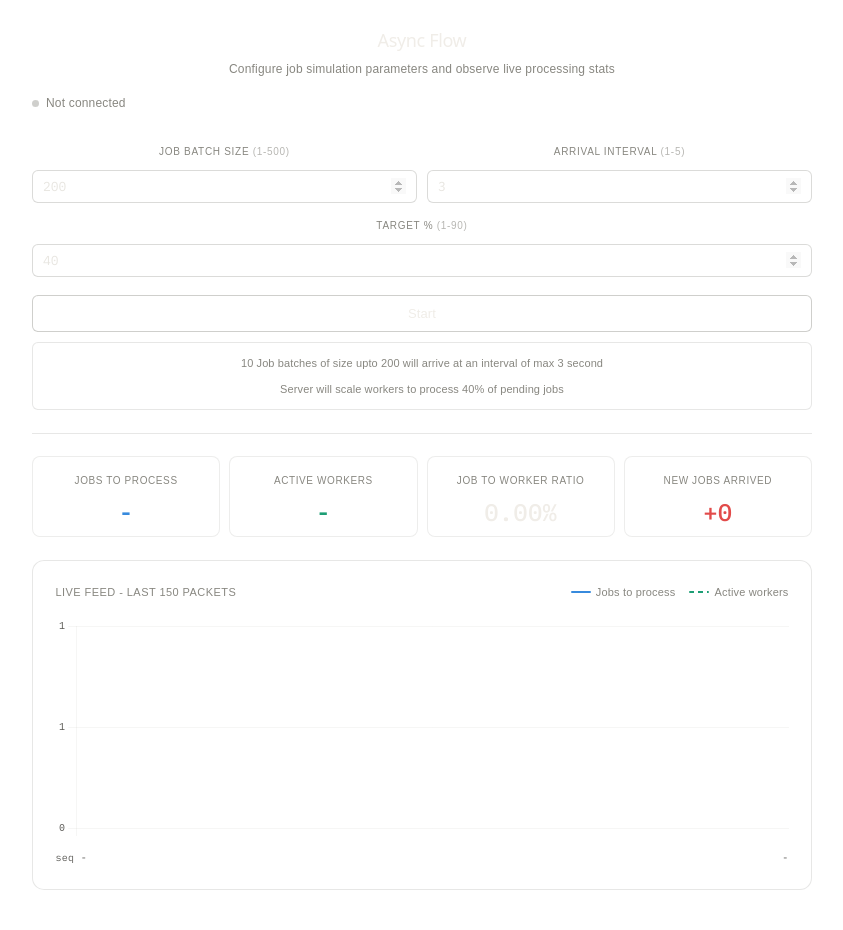
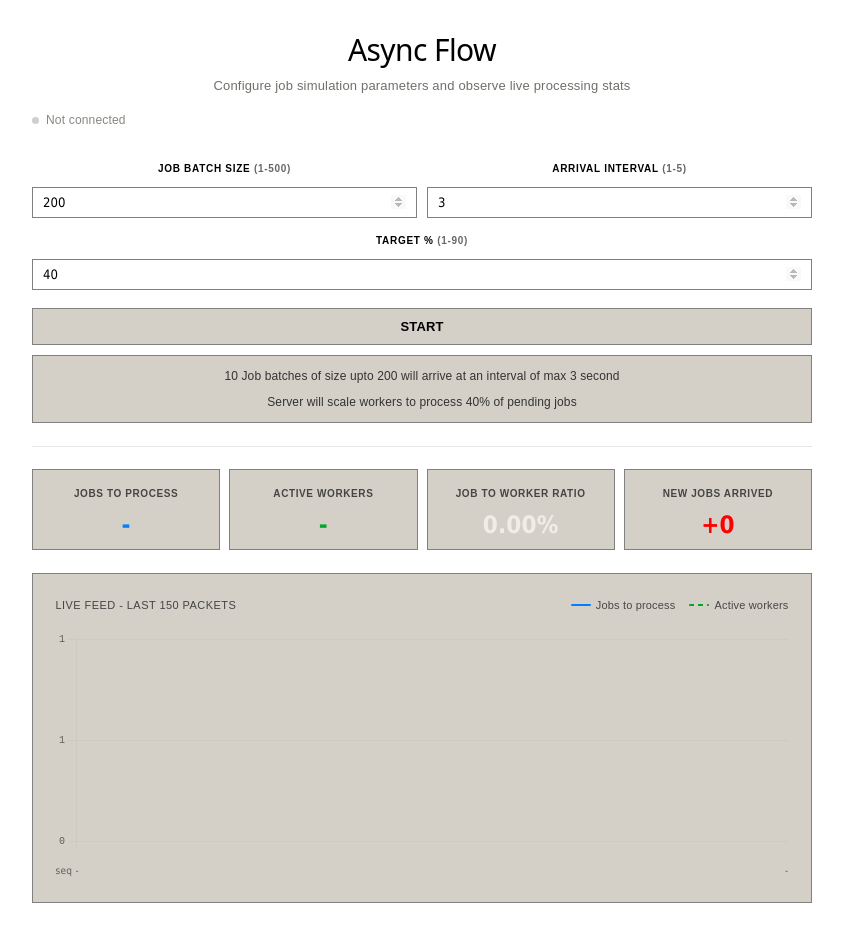
Before and after one commit to mns-one/async-scale, a React app in the folder frontend/: page / in a window 1280 px wide. Shown: the whole page, without its empty margins (218-1061 px from the left). Built offline with nearby package versions, Linux system fonts and the light colour scheme; the HTML template or start-up script is replaced by a standard one.

Commit message:
style: tweak UI colour and bg

```diff
--- a/frontend/src/features/job-queue/constants.js
+++ b/frontend/src/features/job-queue/constants.js
@@ -4,8 +4,8 @@ export const BASE_WS = import.meta.env.VITE_BASE_WS || "ws://127.0.0.1:8000";
 export const MAX_PTS = 150;
 
 export const COLORS = {
-  blue: "#378ADD",
-  teal: "#1D9E75",
-  red: "#E24B4A",
+  blue: "#0080ff",
+  teal: "#00a529",
+  red: "#ff0000",
   amber: "#EF9F27",
 };
--- a/frontend/src/features/job-queue/pages/JobQueueMonitorPage.jsx
+++ b/frontend/src/features/job-queue/pages/JobQueueMonitorPage.jsx
@@ -62,7 +62,7 @@ export default function JobQueueMonitorPage() {
             style={session.running ? styles.btnStop : styles.btnStart}
             onClick={session.running ? stopSession : session.startSession}
           >
-            {session.running ? "End" : "Start"}
+            {session.running ? "End" : "START"}
           </button>
         </div>
         <div style={styles.simLine}>
--- a/frontend/src/features/job-queue/styles.js
+++ b/frontend/src/features/job-queue/styles.js
@@ -2,19 +2,19 @@ import { COLORS } from "./constants";
 
 export const styles = {
   wrap: {
-    fontFamily: "'IBM Plex Mono', 'Courier New', monospace",
+    fontFamily: "'Tahoma', 'Verdana', sans-serif",
     maxWidth: 780,
     margin: "0 auto",
     padding: "1.5rem",
-    color: "#e8e6e1",
-    background: "transparent",
+    color: "#000000",
+    background: "#ffffff",
     border: "none",
     borderRadius: 0,
     fontSize: 13,
   },
   header: { marginBottom: "1.25rem" },
-  h1: { fontSize: 18, fontWeight: 500, margin: 0, letterSpacing: "-0.02em", color: "#f0ede8" },
-  subtitle: { fontSize: 12, color: "#888780", marginTop: 3, fontFamily: "sans-serif" },
+  h1: { fontSize: 30, fontWeight: 500, margin: 10, letterSpacing: "-0.02em", color: "#000000" },
+  subtitle: { fontSize: 13, color: "#706f69", marginTop: 3, fontFamily: "sans-serif" },
   statusRow: {
     display: "flex",
     alignItems: "center",
@@ -29,19 +29,20 @@ export const styles = {
   field: { display: "flex", flexDirection: "column", gap: 5 },
   label: {
     fontSize: 10,
-    color: "#888780",
+    fontWeight: 600,
+    color: "#000000",
     letterSpacing: "0.07em",
     textTransform: "uppercase",
     fontFamily: "sans-serif",
   },
   input: {
-    background: "rgba(255,255,255,0.04)",
-    border: "0.5px solid rgba(136,135,128,0.3)",
-    borderRadius: 6,
+    background: "#ffffff",
+    border: "1px solid #808080",
+    borderRadius: 0,
     padding: "7px 10px",
     fontSize: 13,
-    color: "#e8e6e1",
-    fontFamily: "'IBM Plex Mono', monospace",
+    color: "#000000",
+    fontFamily: "'Tahoma', 'Verdana', sans-serif",
     outline: "none",
     width: "100%",
     boxSizing: "border-box",
@@ -50,11 +51,11 @@ export const styles = {
   simLine: {
     marginTop: 10,
     padding: "7px 10px",
-    fontSize: 11,
-    color: "#888780",
-    border: "0.5px solid rgba(136,135,128,0.2)",
-    borderRadius: 6,
-    background: "rgba(255,255,255,0.02)",
+    fontSize: 12,
+    color: "#333333",
+    border: "1px solid #808080",
+    borderRadius: 0,
+    background: "#d4d0c8",
     fontFamily: "sans-serif",
     letterSpacing: "0.01em",
   },
@@ -62,12 +63,12 @@ export const styles = {
     flex: 1,
     padding: "10px 0",
     fontSize: 13,
-    fontWeight: 500,
+    fontWeight: 600,
     cursor: "pointer",
-    border: "0.5px solid rgba(136,135,128,0.4)",
-    borderRadius: 6,
-    background: "rgba(255,255,255,0.06)",
-    color: "#f0ede8",
+    border: "1px solid #808080",
+    borderRadius: 0,
+    background: "#d4d0c8",
+    color: "#000000",
     fontFamily: "sans-serif",
     letterSpacing: "0.01em",
     transition: "background 0.15s",
@@ -78,46 +79,47 @@ export const styles = {
     fontSize: 13,
     fontWeight: 500,
     cursor: "pointer",
-    border: "0.5px solid rgba(226,75,74,0.5)",
-    borderRadius: 6,
-    background: "rgba(226,75,74,0.5)",
-    color: "#f0ede8",
+    border: "1px solid #8b0000",
+    borderRadius: 0,
+    background: "#d46a6a",
+    color: "#000000",
     fontFamily: "sans-serif",
     letterSpacing: "0.01em",
     transition: "background 0.15s",
   },
   statsGrid: { display: "grid", gridTemplateColumns: "repeat(4, minmax(0, 1fr))", gap: 9, margin: "1.25rem 0" },
   statCard: {
-    background: "rgba(255,255,255,0.04)",
-    border: "0.5px solid rgba(136,135,128,0.15)",
-    borderRadius: 8,
+    background: "#d4d0c8",
+    border: "1px solid #808080",
+    borderRadius: 0,
     padding: "11px 13px",
   },
   statLabel: {
     fontSize: 10,
+    fontWeight: 900,
     letterSpacing: "0.06em",
     textTransform: "uppercase",
-    color: "#888780",
+    color: "#464543",
     marginBottom: 5,
     fontFamily: "sans-serif",
   },
-  statValue: { fontSize: 24, fontWeight: 500, color: "#f0ede8" },
+  statValue: { fontSize: 24, fontWeight: 800, color: "#f0ede8" },
   chartCard: {
-    border: "0.5px solid rgba(136,135,128,0.2)",
-    borderRadius: 12,
+    border: "1px solid #808080",
+    borderRadius: 0,
     padding: "1rem 1.25rem",
-    background: "rgba(255,255,255,0.02)",
+    background: "#d4d0c8",
   },
   chartTop: { display: "flex", alignItems: "center", justifyContent: "space-between", marginBottom: 12 },
   chartLbl: {
     fontSize: 11,
-    color: "#888780",
+    color: "#444444",
     letterSpacing: "0.04em",
     textTransform: "uppercase",
     fontFamily: "sans-serif",
   },
   legend: { display: "flex", gap: 14 },
-  legItem: { display: "flex", alignItems: "center", gap: 5, fontSize: 11, color: "#888780", fontFamily: "sans-serif" },
+  legItem: { display: "flex", alignItems: "center", gap: 5, fontSize: 11, color: "#474747", fontFamily: "sans-serif" },
   footerBar: { display: "flex", justifyContent: "space-between", marginTop: 8 },
   footerTxt: { fontSize: 10, color: "#5f5e5a", letterSpacing: "0.03em" },
 };
--- a/frontend/src/index.css
+++ b/frontend/src/index.css
@@ -34,7 +34,7 @@
   :root {
     --text: #9ca3af;
     --text-h: #f3f4f6;
-    --bg: #16171d;
+    --bg: #ffffff;
     --border: #2e303a;
     --code-bg: #1f2028;
     --accent: #c084fc;
```
Also changed, not shown: 1 other file (tests, documents, lock files or other folders).
